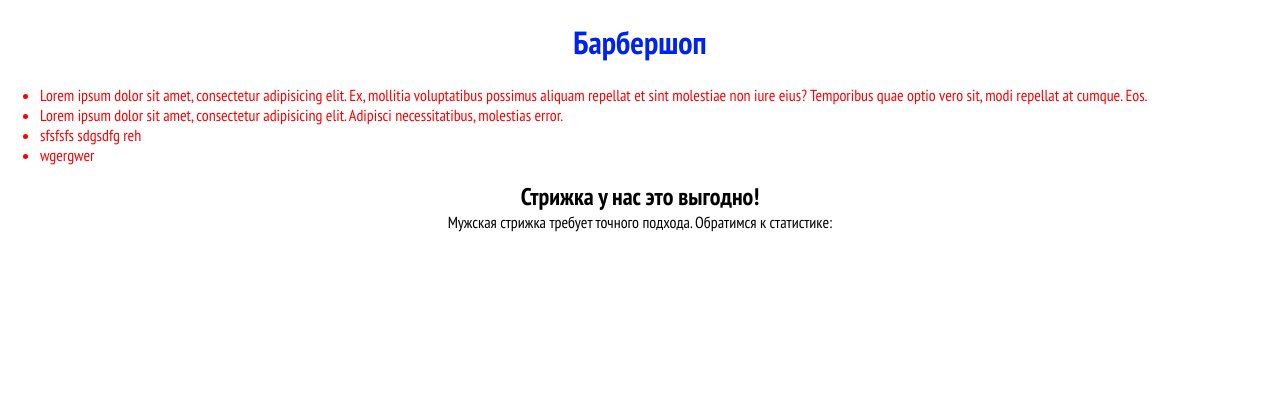
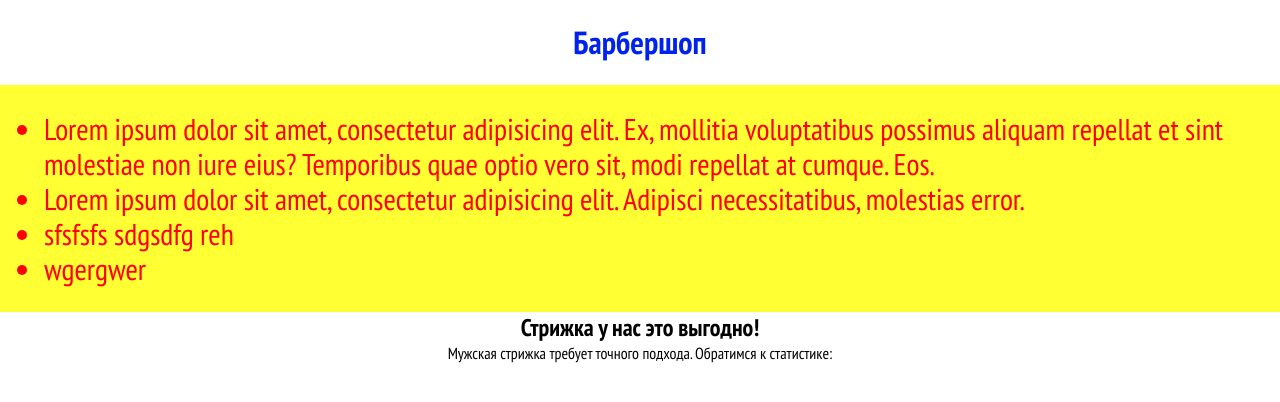
Before and after one commit to InsaneMax/barbershop-responsive, a website: page index.html in a window 1280 px wide. Drawn offline with nearby package versions, Linux system fonts and the light colour scheme; files that its build step writes are made by us from their sources.

Commit message:
change color in navigation

```diff
--- a/less/blocks/main-nav.less
+++ b/less/blocks/main-nav.less
@@ -1,5 +1,6 @@
 .main-nav {
-
+  background-color: #ff3;
+  padding: 10px 4px;
 }
 
 .main-nav__list {
@@ -7,5 +8,6 @@
 }
 
 .main-nav__item {
-
+   font-size: 30px;
+   line-height: 35px;
 }
```
